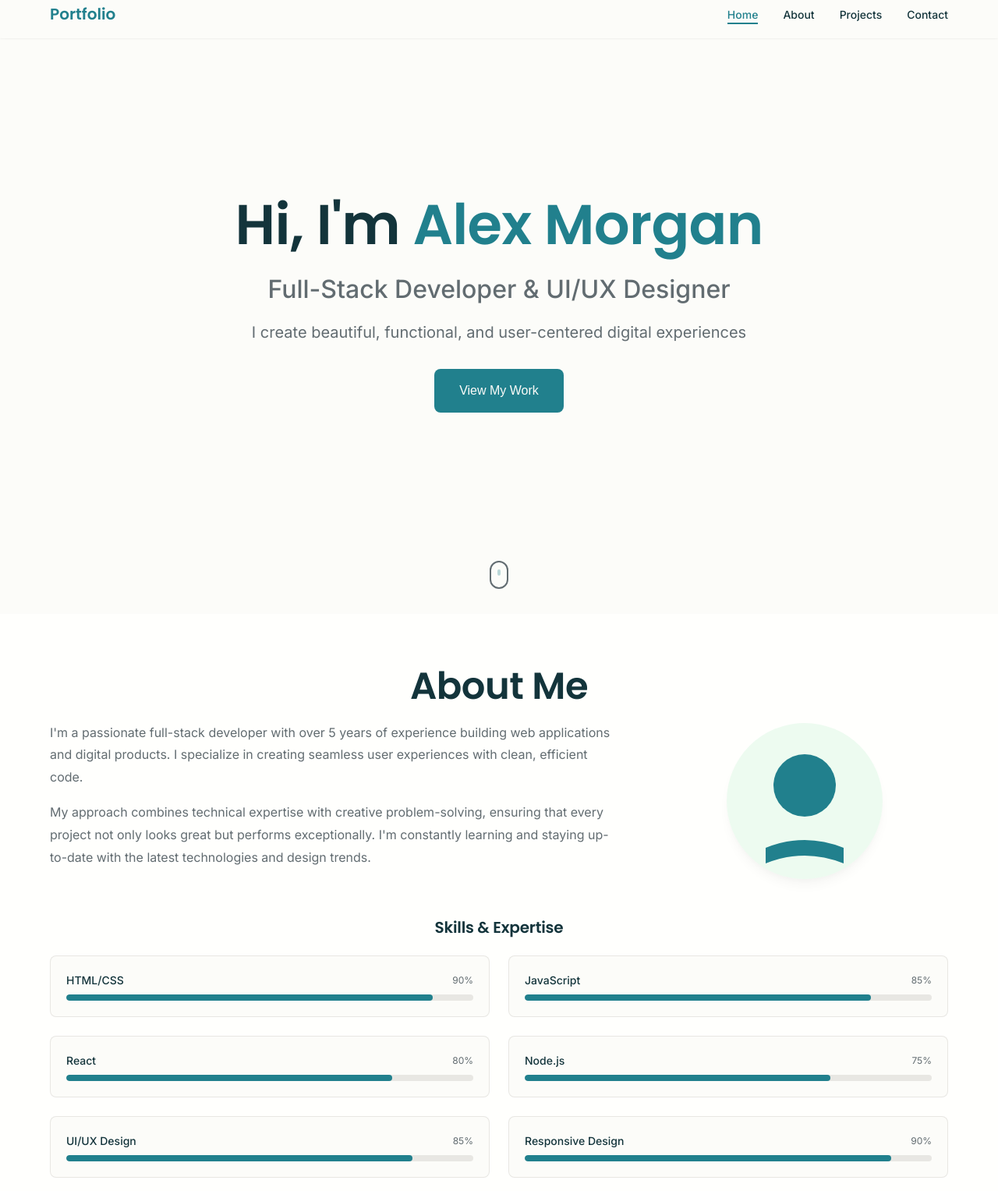
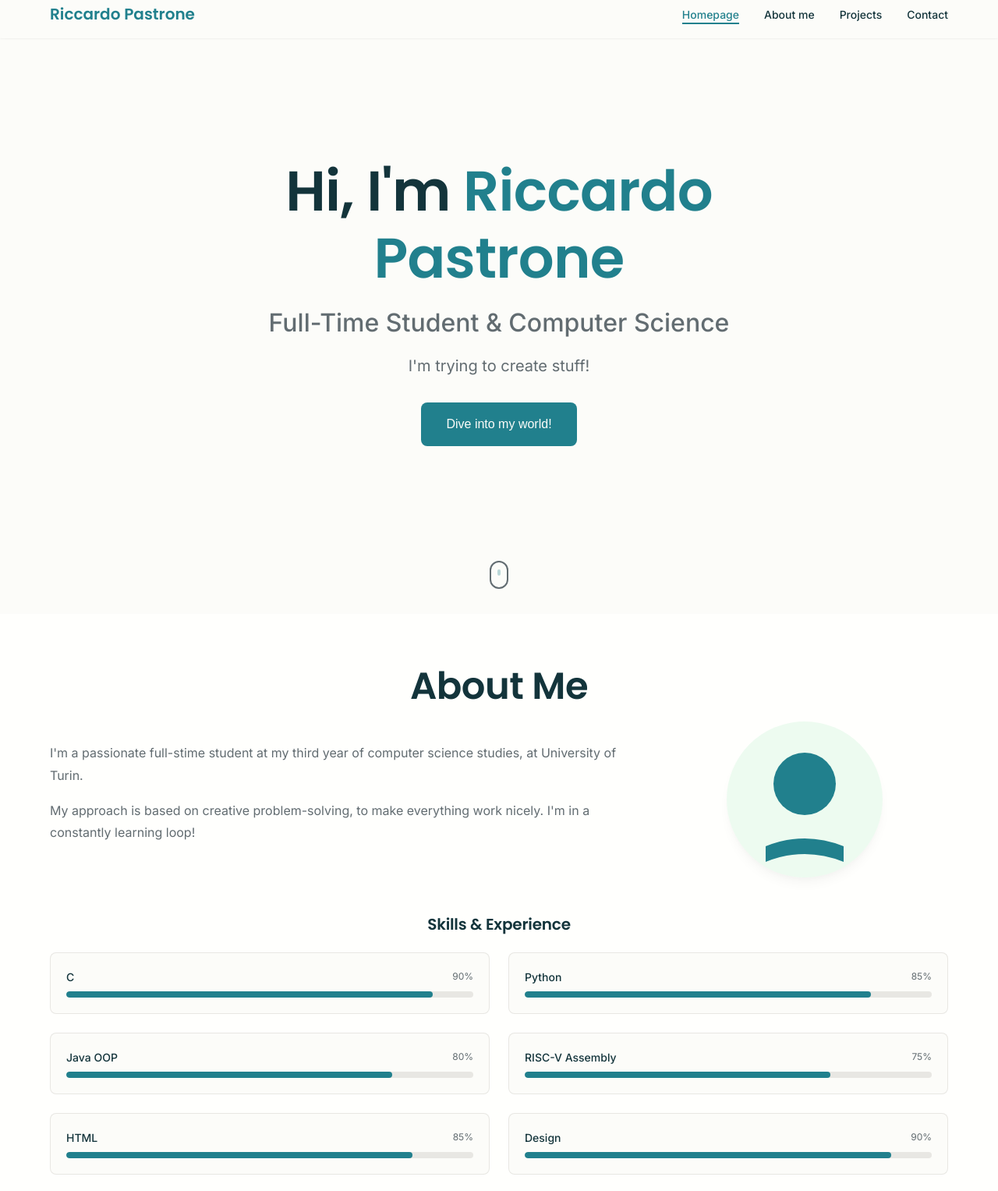
Before and after one commit to pastroo/portfolio, a plain HTML site: page index.html in a window 1280 px wide. Shown: the part 13-1540 px from the top of the page at 78% size. Drawn offline with Linux system fonts and the light colour scheme.

Commit message:
Modificato file index e modificato timer scomparsa messaggio sul file app

```diff
--- a/app.js
+++ b/app.js
@@ -220,10 +220,10 @@ contactForm.addEventListener('submit', (e) => {
     // Reset form
     contactForm.reset();
 
-    // Hide success message after 3 seconds
+    // Hide success message after 3.5 seconds
     setTimeout(() => {
       successMessage.classList.remove('show');
-    }, 3000);
+    }, 3500);
   }
 });
 
--- a/index.html
+++ b/index.html
@@ -13,10 +13,10 @@
     <!-- Navigation -->
     <nav class="navbar" id="navbar">
         <div class="nav-container">
-            <div class="nav-logo">Portfolio</div>
+            <div class="nav-logo">Riccardo Pastrone</div>
             <ul class="nav-menu" id="navMenu">
-                <li><a href="#home" class="nav-link active">Home</a></li>
-                <li><a href="#about" class="nav-link">About</a></li>
+                <li><a href="#home" class="nav-link active">Homepage</a></li>
+                <li><a href="#about" class="nav-link">About me</a></li>
                 <li><a href="#projects" class="nav-link">Projects</a></li>
                 <li><a href="#contact" class="nav-link">Contact</a></li>
             </ul>
@@ -32,10 +32,10 @@
     <section id="home" class="hero">
         <div class="hero-background"></div>
         <div class="hero-content">
-            <h1 class="hero-title">Hi, I'm <span class="highlight">Alex Morgan</span></h1>
-            <p class="hero-subtitle">Full-Stack Developer &amp; UI/UX Designer</p>
-            <p class="hero-description">I create beautiful, functional, and user-centered digital experiences</p>
-            <button class="btn btn-primary" id="viewWorkBtn">View My Work</button>
+            <h1 class="hero-title">Hi, I'm <span class="highlight">Riccardo Pastrone</span></h1>
+            <p class="hero-subtitle">Full-Time Student &amp; Computer Science</p>
+            <p class="hero-description">I'm trying to create stuff!</p>
+            <button class="btn btn-primary" id="viewWorkBtn">Dive into my world!</button>
         </div>
         <div class="scroll-indicator">
             <span></span>
@@ -49,13 +49,10 @@
             <div class="about-content">
                 <div class="about-text">
                     <p class="about-bio">
-                        I'm a passionate full-stack developer with over 5 years of experience building web applications
-                        and digital products. I specialize in creating seamless user experiences with clean, efficient code.
+                        I'm a passionate full-stime student at my third year of computer science studies, at University of Turin.
                     </p>
                     <p class="about-bio">
-                        My approach combines technical expertise with creative problem-solving, ensuring that every project
-                        not only looks great but performs exceptionally. I'm constantly learning and staying up-to-date
-                        with the latest technologies and design trends.
+                        My approach is based on creative problem-solving, to make everything work nicely. I'm in a constantly learning loop!
                     </p>
                 </div>
                 <div class="about-image">
@@ -68,11 +65,11 @@
                 </div>
             </div>
             <div class="skills">
-                <h3 class="skills-title">Skills &amp; Expertise</h3>
+                <h3 class="skills-title">Skills &amp; Experience</h3>
                 <div class="skills-grid">
                     <div class="skill-item">
                         <div class="skill-header">
-                            <span class="skill-name">HTML/CSS</span>
+                            <span class="skill-name">C</span>
                             <span class="skill-percentage">90%</span>
                         </div>
                         <div class="skill-bar">
@@ -81,7 +78,7 @@
                     </div>
                     <div class="skill-item">
                         <div class="skill-header">
-                            <span class="skill-name">JavaScript</span>
+                            <span class="skill-name">Python</span>
                             <span class="skill-percentage">85%</span>
                         </div>
                         <div class="skill-bar">
@@ -90,7 +87,7 @@
                     </div>
                     <div class="skill-item">
                         <div class="skill-header">
-                            <span class="skill-name">React</span>
+                            <span class="skill-name">Java OOP</span>
                             <span class="skill-percentage">80%</span>
                         </div>
                         <div class="skill-bar">
@@ -99,7 +96,7 @@
                     </div>
                     <div class="skill-item">
                         <div class="skill-header">
-                            <span class="skill-name">Node.js</span>
+                            <span class="skill-name">RISC-V Assembly</span>
                             <span class="skill-percentage">75%</span>
                         </div>
                         <div class="skill-bar">
@@ -108,7 +105,7 @@
                     </div>
                     <div class="skill-item">
                         <div class="skill-header">
-                            <span class="skill-name">UI/UX Design</span>
+                            <span class="skill-name">HTML</span>
                             <span class="skill-percentage">85%</span>
                         </div>
                         <div class="skill-bar">
@@ -117,7 +114,7 @@
                     </div>
                     <div class="skill-item">
                         <div class="skill-header">
-                            <span class="skill-name">Responsive Design</span>
+                            <span class="skill-name">Design</span>
                             <span class="skill-percentage">90%</span>
                         </div>
                         <div class="skill-bar">
```
